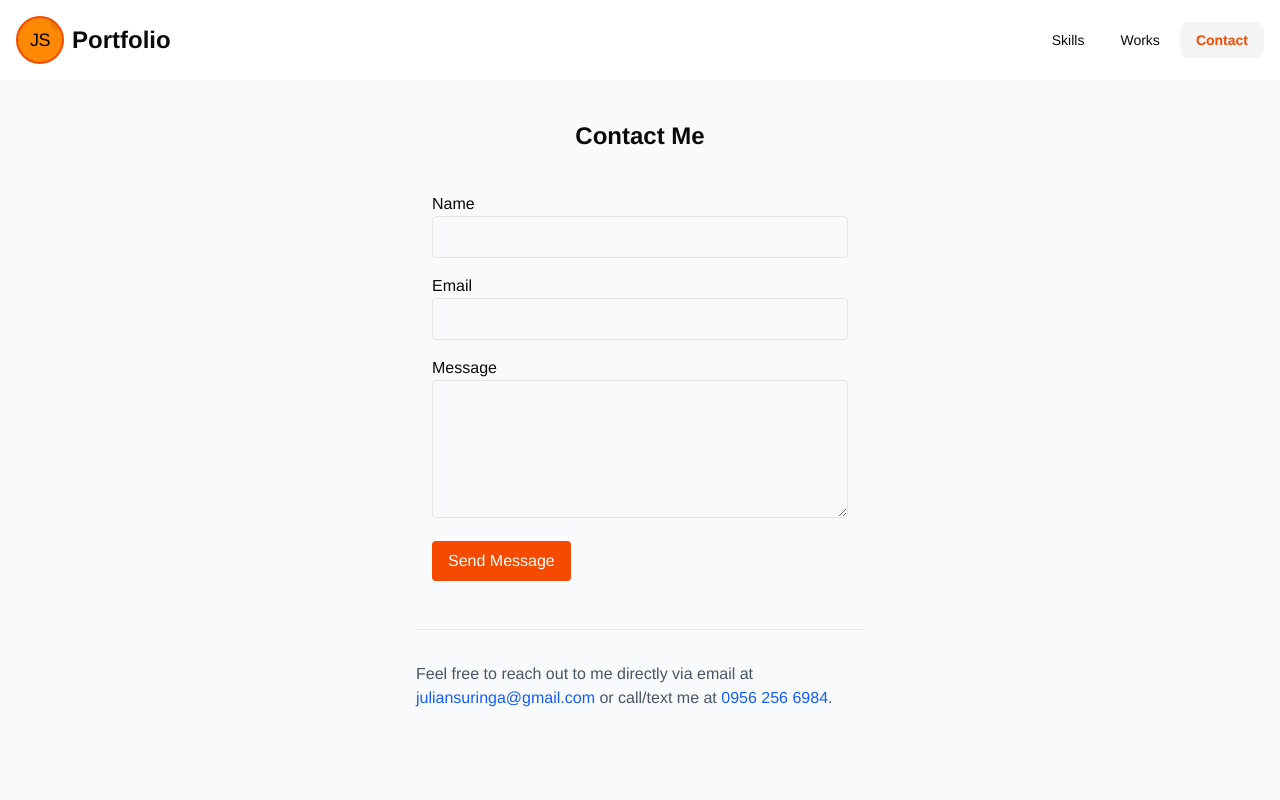
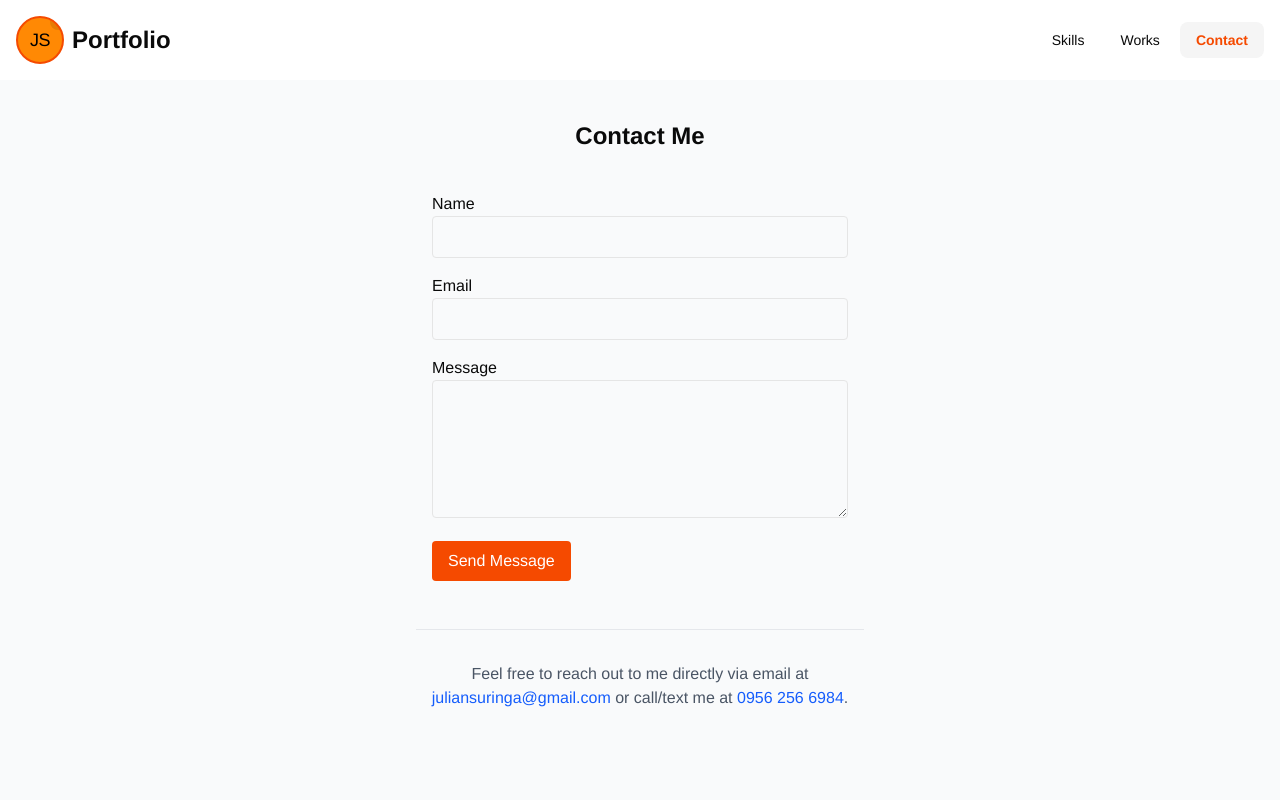
Before and after one commit to JulianSuringa/latest-next-portfolio, a Next.js app: page /contact in a window 1280 px wide. Shown: the top 800 px of the page. Built offline with nearby package versions, Linux system fonts and the light colour scheme.

Commit message:
fix error in contact form

```diff
--- a/src/components/ContactForm.tsx
+++ b/src/components/ContactForm.tsx
@@ -1,6 +1,4 @@
-// components/ContactForm.tsx
 "use client"; // if using App Router
-import { useState } from "react";
 import { useForm } from "react-hook-form";
 import toast from "react-hot-toast";
 
--- a/src/pages/api/hello.ts
+++ /dev/null
@@ -1,13 +0,0 @@
-// Next.js API route support: https://nextjs.org/docs/api-routes/introduction
-import type { NextApiRequest, NextApiResponse } from "next";
-
-type Data = {
-  name: string;
-};
-
-export default function handler(
-  req: NextApiRequest,
-  res: NextApiResponse<Data>,
-) {
-  res.status(200).json({ name: "John Doe" });
-}
--- a/src/pages/contact/index.tsx
+++ b/src/pages/contact/index.tsx
@@ -1,5 +1,5 @@
-import ContactForm from '@/components/ContactForm'
-import Head from 'next/head'
+import ContactForm from "@/components/ContactForm";
+import Head from "next/head";
 
 export default function ContactPage() {
   return (
@@ -16,14 +16,20 @@ export default function ContactPage() {
         <h1 className="text-2xl font-bold text-center mb-6">Contact Me</h1>
 
         <ContactForm />
-        <div className="flex mx-auto max-w-md mt-6 md:mt-8 border-t border-gray-200 pt-6 md:pt-8">
-          <p className="text-left text-gray-600 mb-8">
-            Feel free to reach out to me directly via email at{' '}
-            <a href="mailto:juliansuringa@gmail.com" className="text-blue-600 hover:underline">
+        <div className="flex mx-auto max-w-md mt-6 md:mt-8 border-t border-gray-200 p-2 pt-6  md:pt-8">
+          <p className="text-center text-gray-600 mb-8">
+            Feel free to reach out to me directly via email at{" "}
+            <a
+              href="mailto:juliansuringa@gmail.com"
+              className="text-blue-600 hover:underline"
+            >
               juliansuringa@gmail.com
-            </a>{' '}
-            or call/text me at{' '}
-            <a href="tel:095625669842" className="text-blue-600 hover:underline">
+            </a>{" "}
+            or call/text me at{" "}
+            <a
+              href="tel:095625669842"
+              className="text-blue-600 hover:underline"
+            >
               0956 256 6984
             </a>
             .
@@ -31,5 +37,5 @@ export default function ContactPage() {
         </div>
       </section>
     </>
-  )
+  );
 }
```
